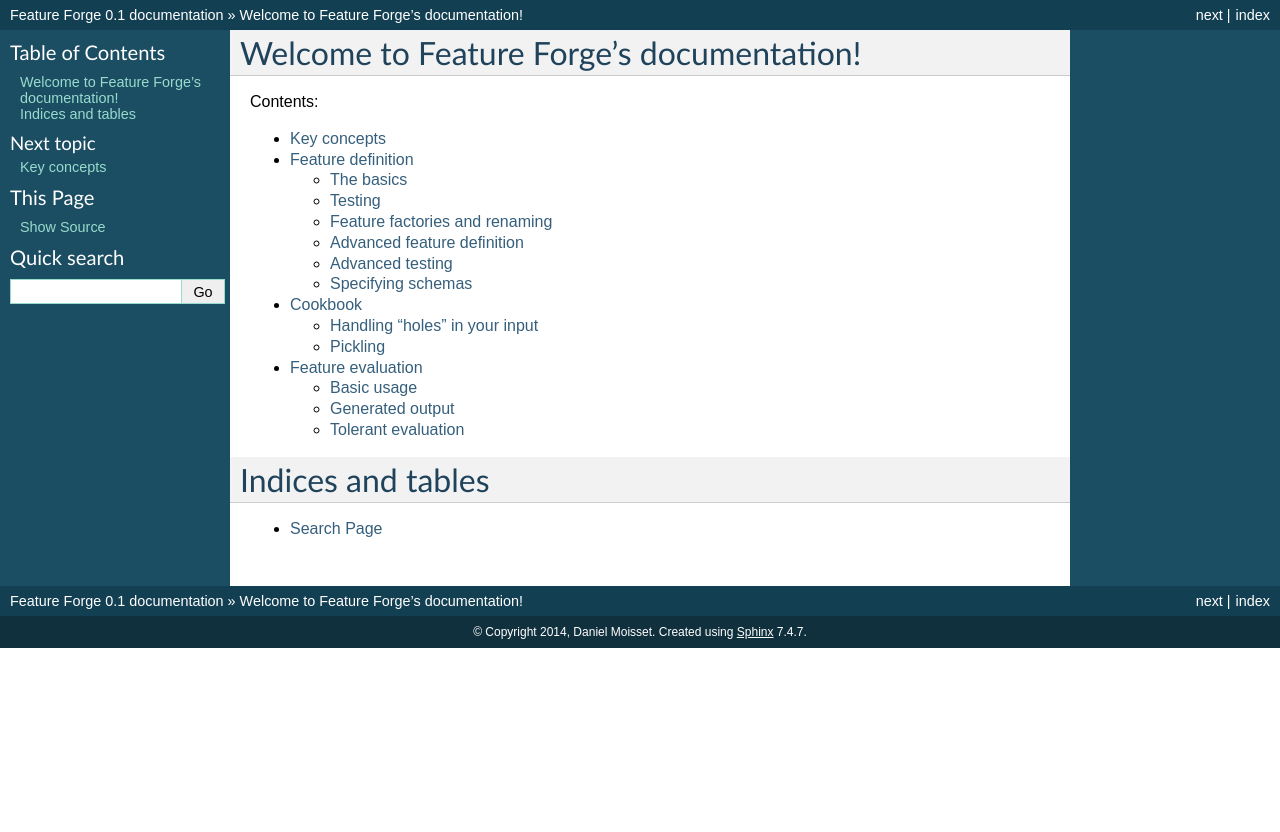
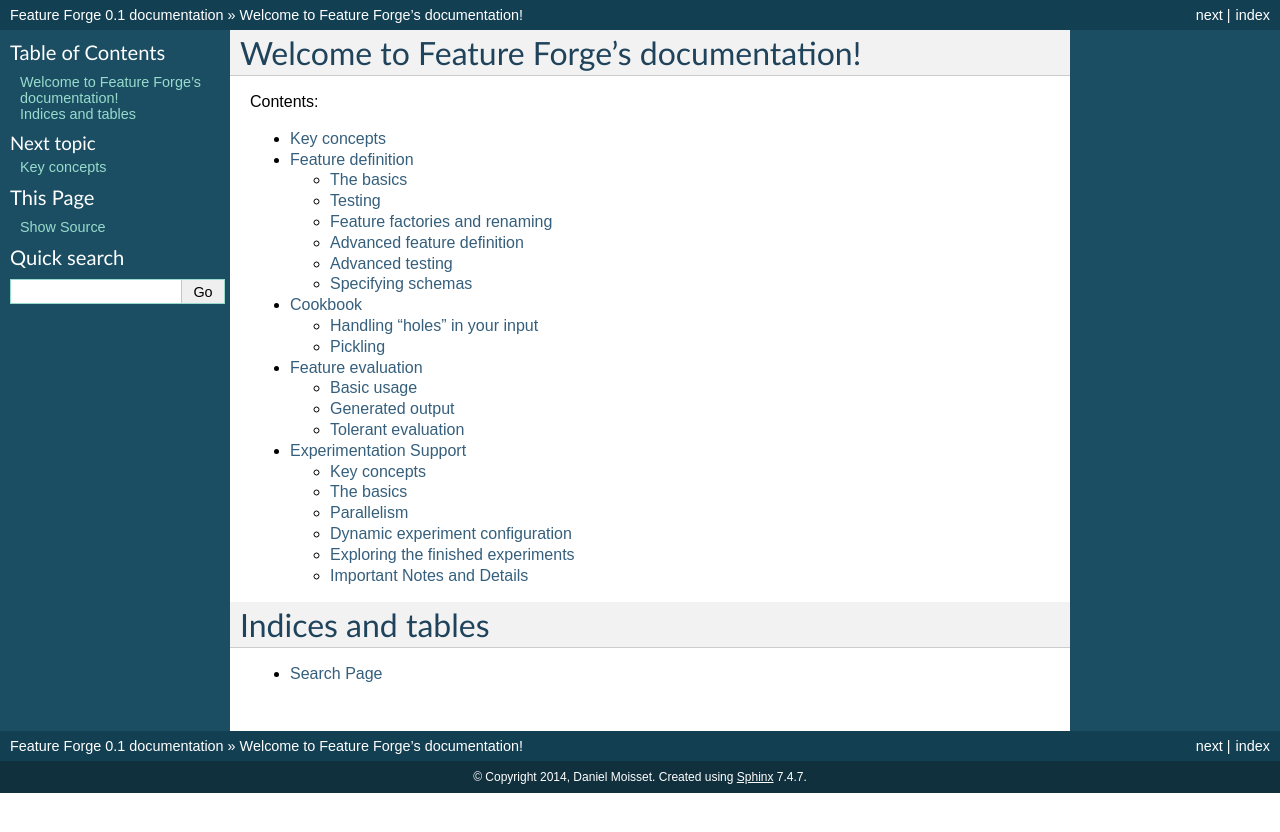
Before and after one commit to machinalis/featureforge, a Sphinx documentation site: the page built from docs/index.rst, in a window 1280 px wide. Shown: the top 832 px of the page. Built offline with Sphinx 7.4.7, drawn with Linux system fonts in a browser that asks for light colours; some of the changed lines change nothing that is shown.

Commit message:
added documentation re how to use the experimentation helpers

```diff
--- /dev/null
+++ b/docs/experimentation.rst
@@ -0,0 +1,185 @@
+Experimentation Support
+=======================
+
+Key concepts
+------------
+
+As a Machine Learning developer, we face lot of times the need of doing some fine tuning of some feature, some classifier, regressor, etc. And when the theory were not enough, we just experiment.
+So, running the same script several times, each with small differences on the arguments, is not that hard.
+But when it comes to be able to later decide which of the executions provided the best performance/accuracy/whatever you want to measure, is not that easy. And to be honest, it's a bit boring to have to be writing down each experiment result (and it's initial configuration) by hand.
+
+
+The basics
+----------
+
+Feature Forge **experimentation** module can help you to automatize the execution of your experiments, storing results of each on a database that can be queried later for decision taking.
+
+In its most basic form, on an empty file (let's name it *my_experiments.py*) you just define an experiment as a function
+
+.. code-block:: python
+
+    def train_and_evaluate_classifier(config_dict):
+        # creates a classifier based on config_dict,
+        # later trains it with some fixed train data and
+        # evaluates it with some other fixed test data
+        result = do_stuff(...)
+        return {
+            'accuracy': ...,
+            'elapsed_time': ...,
+            'other_metric': ...
+        }
+
+Your function should take a single argument (which is a dictionary that defines the configuration of the experiment) and return another dictionary with the results of the experiment.
+
+After that, add a few lines wrapping your function like this:
+
+.. code-block:: python
+
+    from featureforge.experimentation import runner
+
+
+    def train_and_evaluate_classifier(config_dict):
+        ... # your function
+
+
+    if __name__ == '__main__':
+        runner.main(train_and_evaluate_classifier)
+
+And that's it, you have a ready to use experiments runner, that will:
+ - accept from command line a json file containing a sequence of dicts (each will be passed as an experiment configuration)
+ - log the results on a MongoDB (you need to provide URI and database name)
+
+For more details, just run:
+
+.. code-block:: bash
+
+    ]$ python my_experiments.py -h
+
+
+Parallelism
+-----------
+
+The experiment runner provides a simple but effective support for running several experiments in parallel, by simply running the same script several times.
+Each time that an experiment is about to be started, the runner attempts to reserve it against the database. If it was already booked, then that experiment will be ignored by this runner, and next configuration will be attempted.
+
+That way, you can run as many times this script as desired, even from different computers, all of them booking and saving experiment results to a shared database server.
+
+Tips:
+ - Monitor the Memory usage of each experiment. Running several in parallel may use all the memory available, slowing down the entire experimentation.
+ - Bookings are not forever. By default they last 10 minutes, but you can put whatever you want. Once that a booked experiment expires, it may be run by anyone.
+
+
+Dynamic experiment configuration
+--------------------------------
+
+In the general case, among the static experiment configuration, it's very important to also provide some info about the context in which the experiment run.
+
+So, following our example of experimenting to get the best classifier, besides having the classifier name and it's parameters as part of a given experiment, like this
+
+.. code-block:: python
+
+    single_experiment_config = {
+        "regression_method": "dtree",
+        "regression_method_configuration": {
+            "min_samples_split": 25
+            }
+        }
+
+it's equally important to be sure that all experiments were run with a the same version of code, or that the data-sets used for training and testing are always the same, etc.
+
+Because of that need, we highly recommend to use define a *configuration extender*, like this
+
+
+.. code-block:: python
+
+    from featureforge.experimentation import runner
+
+    def train_and_evaluate_classifier(config_dict):
+        ... # your function
+
+    def extender(config):
+        """
+        Receives a copy of the the experiment configuration before
+        attempting to book, and returns it modifies with the extra
+        details desired.
+        """
+        # whatever you want, for instance:
+        config['train_data_hash'] = your_md5_function('train', ...)
+        config['test_data_hash'] = your_md5_function('test', ...)
+        config['code_version'] = your_definition_of_current_version(...)
+        ...
+        return config
+
+    if __name__ == '__main__':
+        runner.main(train_and_evaluate_classifier, extender)
+
+We provide a built-in utility for using the current git branch (and modifications) as part of the configuration:
+
+.. code-block:: python
+
+    if __name__ == '__main__':
+        runner.main(
+            train_and_evaluate_classifier,
+            use_git_info_from_path='/path/to/my_repo/')
+
+For other Version Control systems, or any other things you may need, use the *extender* callback.
+
+
+Exploring the finished experiments
+----------------------------------
+
+Once you run all the experiments, you will have everything stored on the MongoDB.
+For each experiment, it's configuration and results will be stored on a single Document, like this:
+
+    - Field "marshalled_key": string text representing the hashed experiment configuration. Used as identifier for bookings.
+    - Field "experiment_status": one of the following
+        - "status_booked": experiment was booked but not finished yet.
+        - "status_solved": experiment was reported as finished.
+    - Field "booked_at": time-stamp of the experiment booking.
+    - Field "results": only available for finished experiments. It's a dictionary that contain as sub-fields all the results of the experiment.
+    - Any other field on the Document, was part of the experiment configuration.
+
+You can access, filter and see the finished experiments simply using the mongo shell, or with python like this:
+
+.. code-block:: python
+
+    from featureforge.experimentation.stats_manager import StatsManager
+
+    sm = StatsManager(None, 'Your-database-name')
+
+    for experiment in sm.iter_results():
+        print(experiment.results)
+
+
+
+Important Notes and Details
+---------------------------
+
+Configuration dicts
+~~~~~~~~~~~~~~~~~~~
+
+- Simple data types:
+
+    In order to easily create booking-tickets from configuration dictionaries, they can't contain more than builtin objects (sets, lists, tuples, strings, booleans or numbers).
+
+- Lists, tuples or sets, be carefull with the ordering:
+
+    Be very careful with config value that are sequences. If your experiment configuration needs to provide the features to use, probably the order of them is not important, so you should pass them as a set, and not as a tuple nor list. Otherwise, these 2 configurations are going to be treated as different when they shouldn't:
+
+    .. code-block:: python
+
+        config_a = {
+            "regression_method": "dtree",
+            "regression_method_configuration": {
+                "min_samples_split": 25
+                },
+            "features": ["FeatureA", "FeatureB", "FeatureC"]
+            }
+
+        config_a_again = {
+            "regression_method": "dtree",
+            "regression_method_configuration": {
+                "min_samples_split": 25
+                },
+            "features": ["FeatureC", "FeatureA", "FeatureB"]
+            }
--- a/docs/index.rst
+++ b/docs/index.rst
@@ -13,6 +13,7 @@
 
    feature_definition
    feature_evaluation
+   experimentation
 
 Indices and tables
 ==================
```
